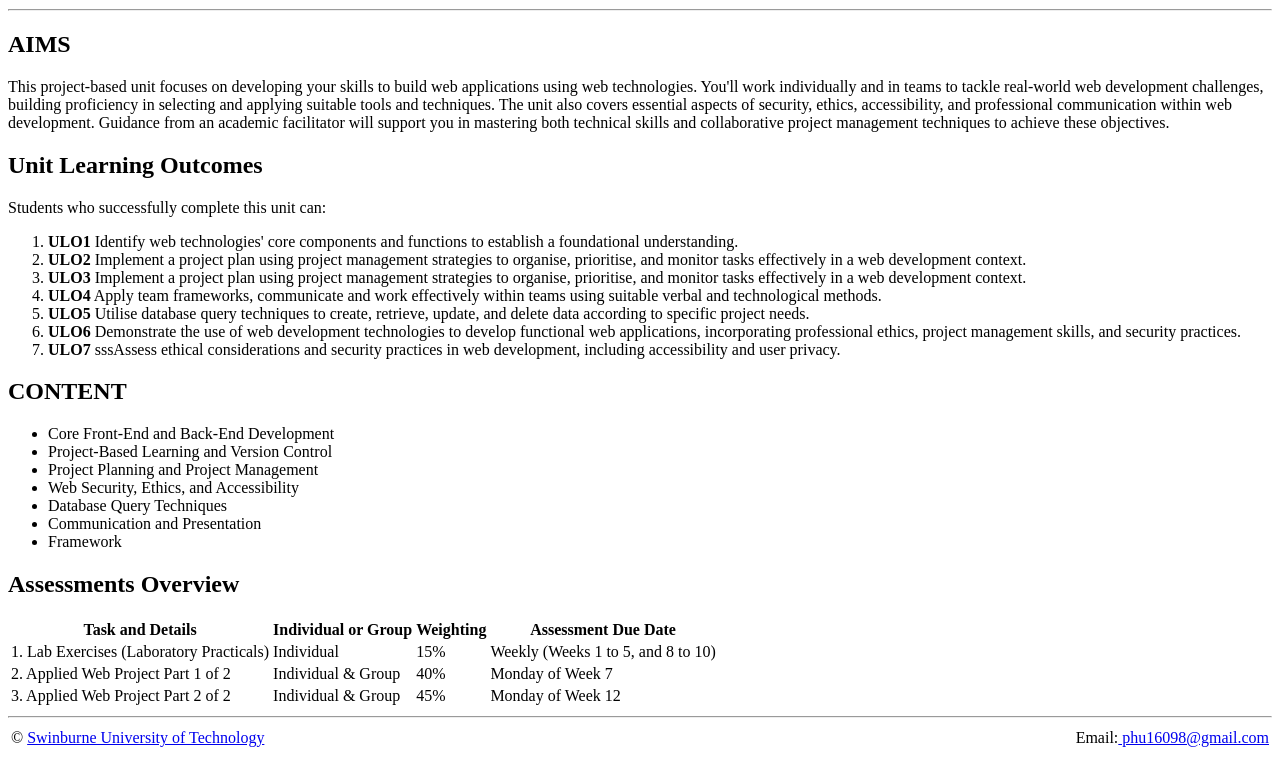
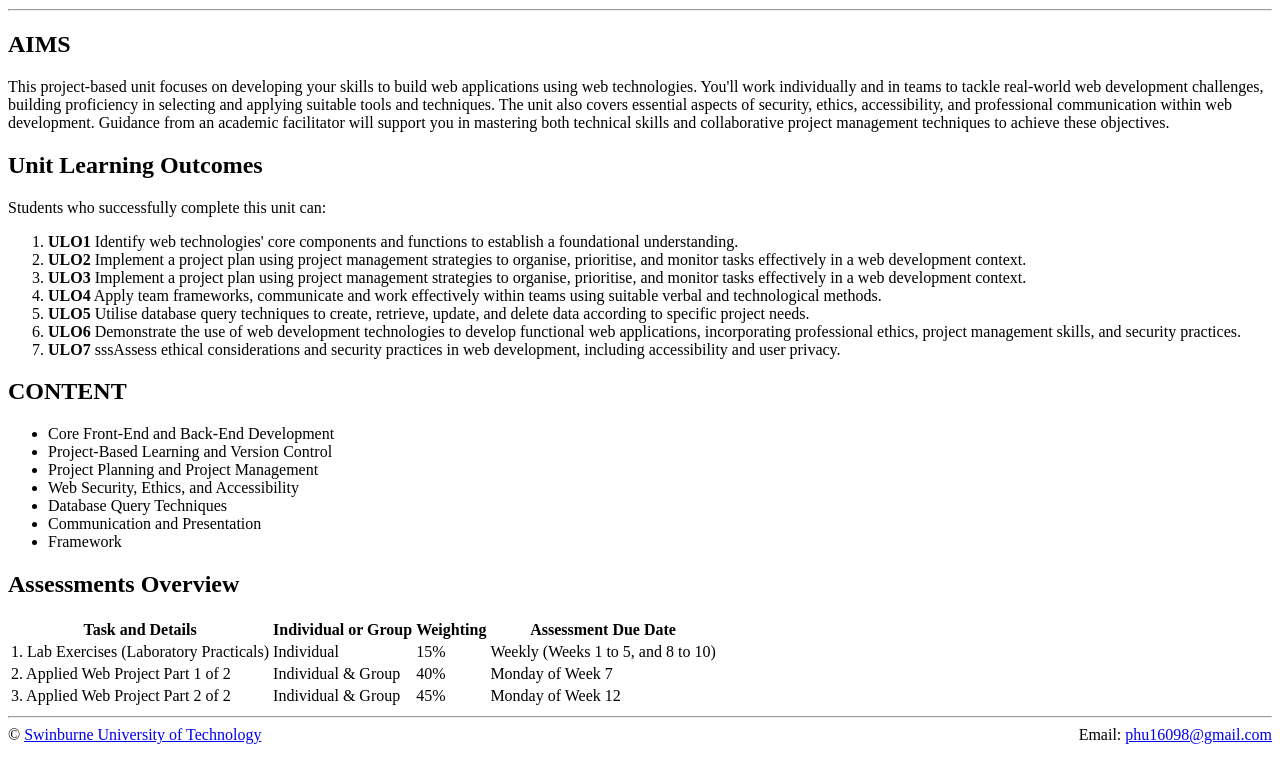
Before and after one commit to 106631493/lab02, a plain HTML site: page index.html in a window 1280 px wide. Shown: the part 254-1012 px from the top of the page. Drawn offline with Linux system fonts and the light colour scheme.

Commit message:
change the whole structure

```diff
--- a/index.html
+++ b/index.html
@@ -8,7 +8,16 @@
  <meta name="description" content="Marking up an existing text file ">
  <meta name="keyword" content="Headings, paragraph, Horizontal Rule, lists, table, image, anchor, footer">
  <meta name="author" content="Nhat Phu Tran">
-<title>LAB 02_TNP</title>
+ <title>Lab02</title>
+ <style>
+.footer {
+   display: flex;
+    justify-content: space-between;
+
+}
+
+ </style>
+
 
 </head>
 
@@ -30,8 +39,7 @@ collaborative project management techniques to achieve these objectives.</p>
     <h2>Unit Learning Outcomes</h2>
     <p>
         Students who successfully complete this unit can:
-     </p>
-
+        </p>
         <ol>
                 <li> <b>ULO1</b> Identify web technologies' core components and functions to establish a
 foundational understanding.</li>
@@ -110,23 +118,16 @@ including accessibility and user privacy. </li>
     </table>
     <hr>
 
-    <footer>
+    <footer class="footer">
+        <div class="SWIN_URL">
+            <span> &copy; <a href="https://www.swinburne.edu.au/">Swinburne University of Technology</a> </span>
 
-     <table width="100%">
-  <tr>
-    <td align="left">
-       &copy; <a href="https://www.swinburne.edu.au">Swinburne University of Technology</a>
-    </td>
-    <td align="right">
-      Email:<a href="mailto:phu16098@gmail.com"> phu16098@gmail.com</a>
-    </td>
-  </tr>
-</table>
+        </div>
 
-
+        <div class="My_email">
+            <span>Email: <a href="mailto:phu16098@gmail.com">phu16098@gmail.com</a></span>
+        </div>
 
     </footer>
-</body>
-
-
+ </body>
 </html>
```
